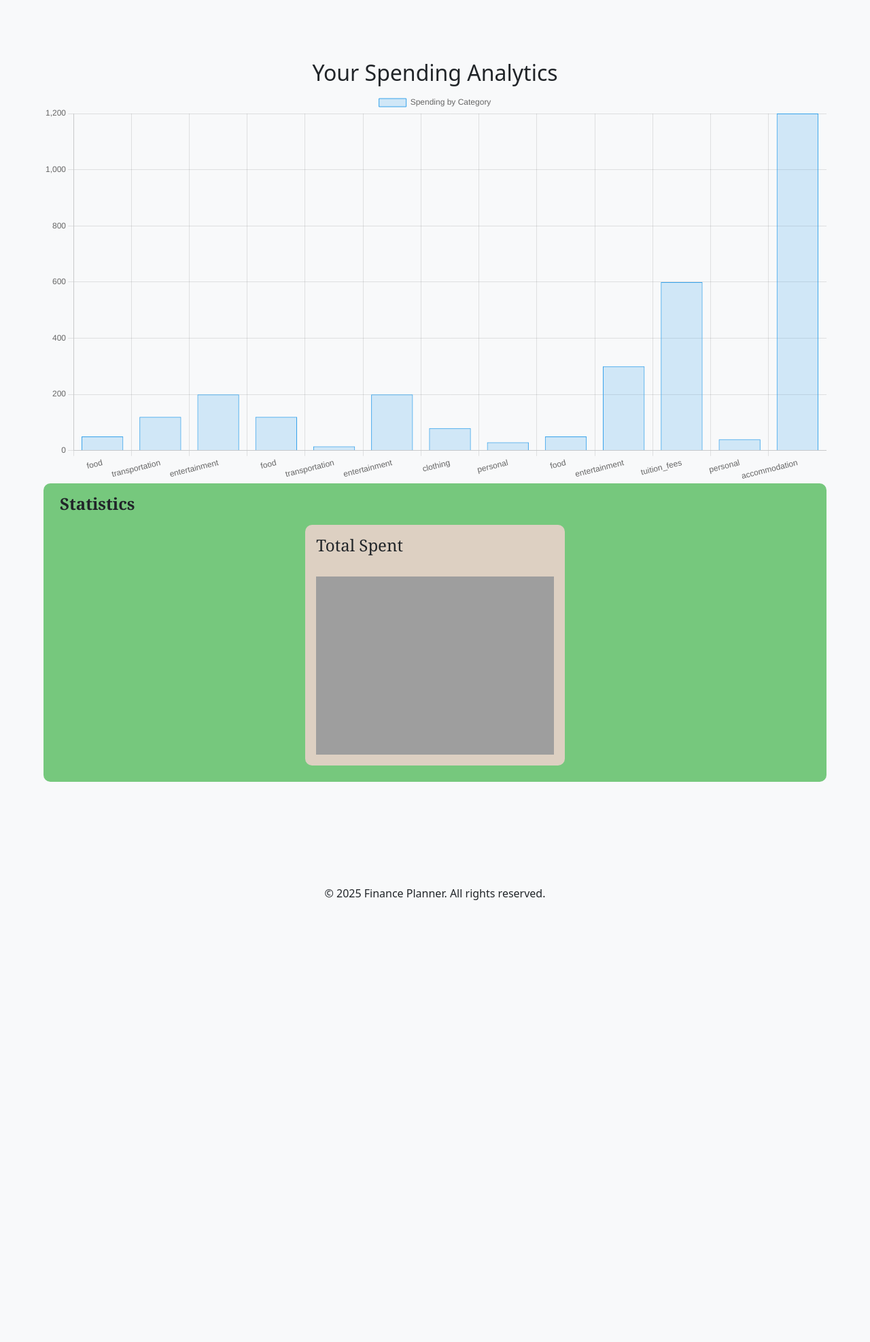
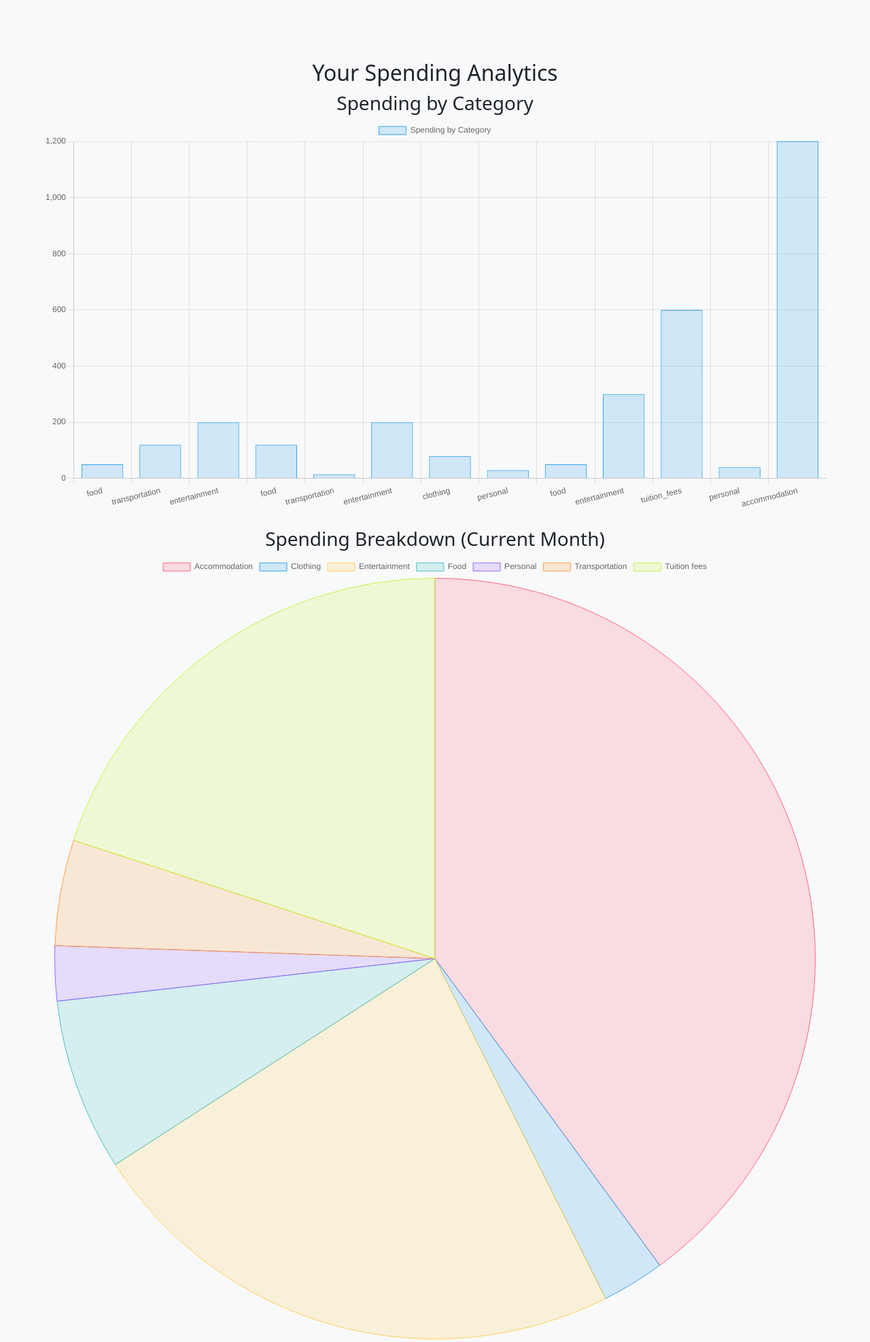
Before and after one commit to Dave-114-P/CITS5505-finance_planner, a Flask app: page /visualise in a window 1280 px wide. Shown: the part 64-2038 px from the top of the page at 68% size. Before the commit the page ends 1388 px from the top, so only its background shows below. Run offline with Flask 3, Linux system fonts and the light colour scheme; a user stored in the database is signed in; data comes from the database, SQL or seed files in the repository; both versions use the stored data as it was after the commit; grey boxes are pictures that could not be loaded.

Commit message:
update visualise with bar and line chart

```diff
--- a/app/__init__.py
+++ b/app/__init__.py
@@ -31,7 +31,7 @@ def create_app():
     migrate.init_app(app, db)
 
     # Import and register blueprints (routes)
-    from app.routes import main, auth, upload, goals, visualise, share, estimation, transaction
+    from app.routes import main, auth, upload, goals, visualise, share, estimation, transaction, api
     app.register_blueprint(main.bp)
     app.register_blueprint(auth.bp)
     app.register_blueprint(upload.bp)
@@ -40,6 +40,7 @@ def create_app():
     app.register_blueprint(share.bp)
     app.register_blueprint(estimation.bp)
     app.register_blueprint(transaction.bp)
+    app.register_blueprint(api.bp)  # Register the API blueprint here
 
     @app.route("/")
     def index():
--- /dev/null
+++ b/app/routes/api.py
@@ -0,0 +1,54 @@
+from flask import Blueprint, jsonify
+from flask_login import login_required, current_user
+from datetime import datetime, timedelta
+from app import db
+from sqlalchemy import func
+
+# Import your database models
+from app.models.spending import Spending  # Using the Spending class
+from app.models.categories import Category  # Category model
+
+# Define the blueprint
+bp = Blueprint("api", __name__, url_prefix="/api")
+
+# API: Monthly Spending Breakdown
+@bp.route("/monthly_spending_breakdown", methods=["GET"])
+@login_required  # Ensure the user is logged in
+def monthly_spending_breakdown():
+    # Get current month
+    current_month = datetime.now().strftime("%Y-%m")
+
+    # Query database for the current user's spending in the current month
+    results = (
+        db.session.query(Category.category, func.sum(Spending.amount).label("total"))
+        .join(Category, Spending.category_id == Category.id)  # Join with Category table
+        .filter(Spending.user_id == current_user.id)  # Filter by logged-in user
+        .filter(func.date(Spending.date).like(f"{current_month}%"))  # Filter by current month
+        .group_by(Category.category)  # Group by category name
+        .all()
+    )
+    # Convert results to a list of dictionaries
+    spending_data = [{"category": row[0], "amount": row[1]} for row in results]
+    return jsonify(spending_data)
+
+# API: Spending Over the Last 30 Days
+@bp.route("/spending_last_30_days", methods=["GET"])
+@login_required  # Ensure the user is logged in
+def spending_last_30_days():
+    # Get the date range for the last 30 days
+    today = datetime.now()
+    thirty_days_ago = today - timedelta(days=30)
+
+    # Query database for the current user's spending in the last 30 days
+    results = (
+        db.session.query(func.date(Spending.date).label("date"), func.sum(Spending.amount).label("total"))
+        .filter(Spending.user_id == current_user.id)  # Filter by logged-in user
+        .filter(Spending.date.between(thirty_days_ago, today))  # Filter by date range
+        .group_by(func.date(Spending.date))  # Group by date
+        .order_by(func.date(Spending.date))  # Order by date
+        .all()
+    )
+
+    # Convert results to a list of dictionaries
+    spending_data = [{"date": row[0], "amount": row[1]} for row in results]
+    return jsonify(spending_data)
--- a/app/static/js/visualise.js
+++ b/app/static/js/visualise.js
@@ -1,16 +1,16 @@
 // JavaScript for fetching and drawing charts using Chart.js
-$(document).ready(function() {
-    // Fetch spending data via AJAX
-    $.get("/api/spending_data", function(data) {
+$(document).ready(function () {
+    // Fetch spending data for the bar chart
+    $.get("/api/spending_data", function (data) {
         const labels = data.map(item => item.category);
         const amounts = data.map(item => item.amount);
 
         // Create a bar chart
-        const ctx = document.getElementById("spendingChart").getContext("2d");
-        new Chart(ctx, {
+        const ctxBar = document.getElementById("spendingChart").getContext("2d");
+        new Chart(ctxBar, {
             type: "bar",
             data: {
-                labels: labels,
+                labels: labels, // Dynamically handles available categories
                 datasets: [{
                     label: "Spending by Category",
                     data: amounts,
@@ -28,4 +28,113 @@ $(document).ready(function() {
             }
         });
     });
+
+    // Fetch spending data for the pie chart (current month breakdown)
+    $.get("/api/monthly_spending_breakdown", function (data) {
+        if (data.length === 0) {
+            // No data available for the current month
+            document.getElementById("monthlySpendingChartContainer").style.display = "none";
+            document.getElementById("monthlySpendingNoData").style.display = "block";
+        } else {
+            const labels = data.map(item => item.category);
+            const amounts = data.map(item => item.amount);
+
+            // Dynamically calculate total and percentages
+            const total = amounts.reduce((sum, amount) => sum + amount, 0); // Total spending
+            const percentages = amounts.map(amount => ((amount / total) * 100).toFixed(2)); // Percentage for each category
+
+            // Create a pie chart
+            const ctxPie = document.getElementById("monthlySpendingChart").getContext("2d");
+            new Chart(ctxPie, {
+                type: "pie",
+                data: {
+                    labels: labels, // Dynamically handles available categories
+                    datasets: [{
+                        label: "Spending Breakdown (Current Month)",
+                        data: amounts,
+                        backgroundColor: [
+                            "rgba(255, 99, 132, 0.2)",
+                            "rgba(54, 162, 235, 0.2)",
+                            "rgba(255, 206, 86, 0.2)",
+                            "rgba(75, 192, 192, 0.2)",
+                            "rgba(153, 102, 255, 0.2)",
+                            "rgba(255, 159, 64, 0.2)",
+                            "rgba(199, 245, 66, 0.2)"
+                        ],
+                        borderColor: [
+                            "rgba(255, 99, 132, 1)",
+                            "rgba(54, 162, 235, 1)",
+                            "rgba(255, 206, 86, 1)",
+                            "rgba(75, 192, 192, 1)",
+                            "rgba(153, 102, 255, 1)",
+                            "rgba(255, 159, 64, 1)",
+                            "rgba(199, 245, 66, 1)"
+                        ],
+                        borderWidth: 1
+                    }]
+                },
+                options: {
+                    plugins: {
+                        tooltip: {
+                            callbacks: {
+                                label: function (context) {
+                                    const category = context.label || '';
+                                    const amount = context.raw || 0;
+                                    const percentage = percentages[context.dataIndex] || '0.00';
+                                    return `${category}: $${amount} (${percentage}%)`;
+                                }
+                            }
+                        }
+                    }
+                }
+            });
+        }
+    });
+
+    // Fetch spending data for the line chart (last 30 days)
+    $.get("/api/spending_last_30_days", function (data) {
+        if (data.length === 0) {
+            // No data available for the last 30 days
+            document.getElementById("last30DaysChartContainer").style.display = "none";
+            document.getElementById("last30DaysNoData").style.display = "block";
+        } else {
+            const dates = data.map(item => item.date);
+            const amounts = data.map(item => item.amount);
+
+            // Check if data has less than 30 days, and handle gracefully
+            if (dates.length === 0) {
+                dates.push("No Data");
+                amounts.push(0);
+            }
+
+            // Create a line chart
+            const ctxLine = document.getElementById("last30DaysChart").getContext("2d");
+            new Chart(ctxLine, {
+                type: "line",
+                data: {
+                    labels: dates, // Dynamically handles available dates
+                    datasets: [{
+                        label: "Spending Over the Last 30 Days",
+                        data: amounts,
+                        fill: false,
+                        borderColor: "rgba(75, 192, 192, 1)",
+                        tension: 0.1
+                    }]
+                },
+                options: {
+                    scales: {
+                        x: {
+                            type: "category", // Set to category to handle fewer than 30 days
+                            time: {
+                                unit: "day"
+                            }
+                        },
+                        y: {
+                            beginAtZero: true
+                        }
+                    }
+                }
+            });
+        }
+    });
 });
--- a/app/templates/visualise.html
+++ b/app/templates/visualise.html
@@ -5,25 +5,33 @@
 {% block content %}
     <div class="text-center">
         <h2>Your Spending Analytics</h2>
-        <canvas id="spendingChart" width="400" height="200"></canvas>
+
+        <!-- Bar Chart: Spending by Category -->
+        <div class="chart-container mb-4">
+            <h3>Spending by Category</h3>
+            <canvas id="spendingChart" width="400" height="200"></canvas>
+        </div>
+
+        <!-- Pie Chart: Spending Breakdown (Current Month) -->
+        <div class="chart-container mb-4">
+            <h3>Spending Breakdown (Current Month)</h3>
+            <div id="monthlySpendingChartContainer">
+                <canvas id="monthlySpendingChart" width="400" height="200"></canvas>
+            </div>
+            <p id="monthlySpendingNoData" class="text-muted" style="display: none;">No data available for the current month.</p>
+        </div>
+
+        <!-- Line Chart: Spending Over the Last 30 Days -->
+        <div class="chart-container mb-4">
+            <h3>Spending Over the Last 30 Days</h3>
+            <div id="last30DaysChartContainer">
+                <canvas id="last30DaysChart" width="400" height="200"></canvas>
+            </div>
+            <p id="last30DaysNoData" class="text-muted" style="display: none;">No data available for the last 30 days.</p>
+        </div>
+
     </div>
-    <div class="container-fluid justify-content-center mb-4" style="background-color: #76c87d; border-radius: 10px; padding: 1rem;"> <!-- Text section -->
-        <h2 class="header_font ms-2">
-            <strong>Statistics</strong>
-        </h2>
-        <div class="row justify-content-center">
-            <!-- tested with dummy finance.db-->
-            <div class="col-md-4 mt-2 mb-2 mx-2" style="background-color: #ddd0c2; border-radius: 10px; padding: 1rem;">
-                <h3 class="header_font">Total Spent</h3> <!-- need backend or js -->
-                <img src="{{ url_for('main.plot_png') }}" class="img-fluid mt-4" alt="Spending Chart">
-            </div>
-            <!-- income, no db need further discussion-->
-            <!-- <div class="col-md-4 mt-2 mb-2 mx-2" style="background-color: #ddd0c2; border-radius: 10px; padding: 1rem;">
-                <h3 class="header_font">Total Income</h3>
-                <canvas id="incomeChart"></canvas>
-            </div> -->
-        </div>
-    </div>
+
 
     <!-- Chart.js via CDN -->
     <script src="https://cdn.jsdelivr.net/npm/chart.js"></script>
```
Also changed, not shown: app/routes/main.py (+29 -29 lines), instance/finance.db, spending.db (deleted).
